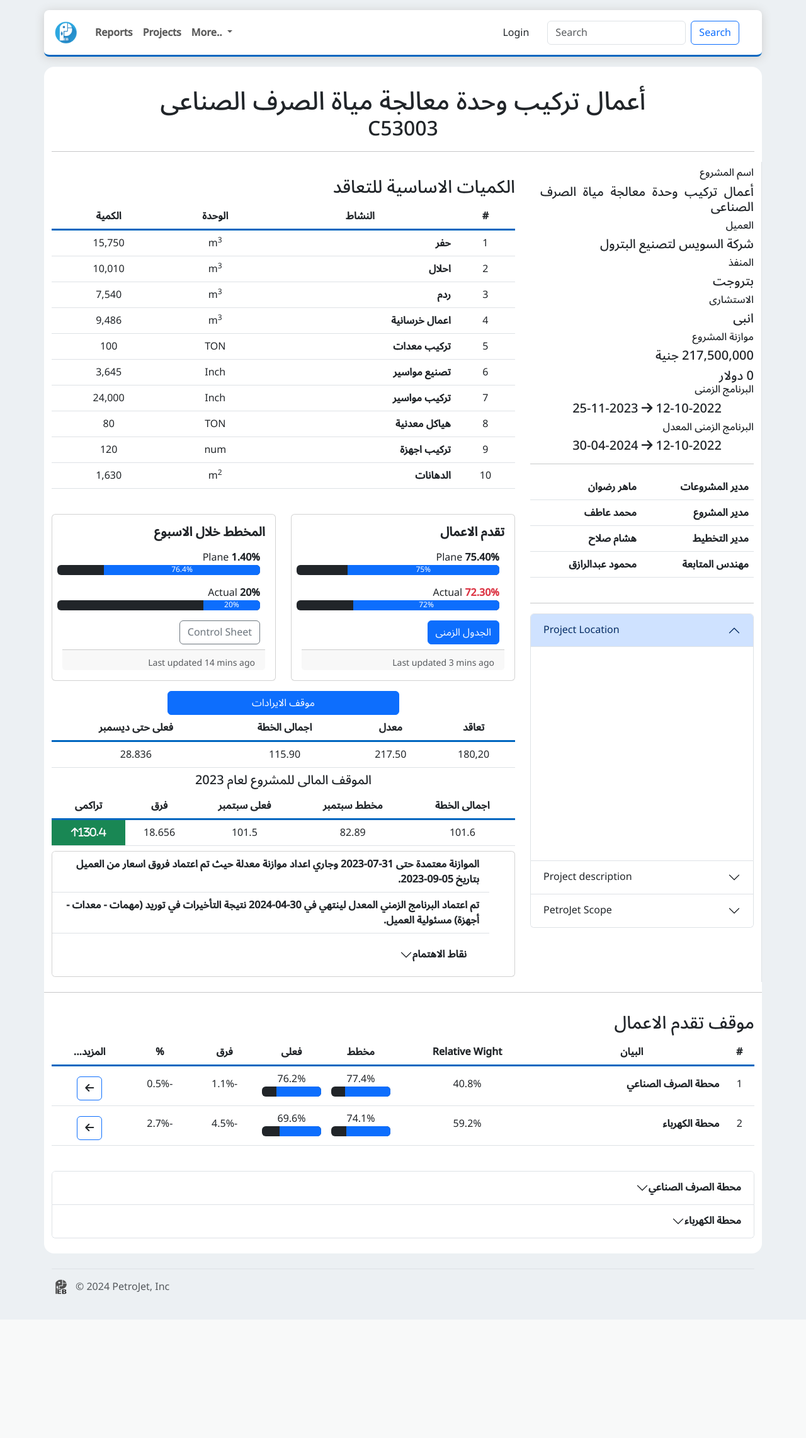
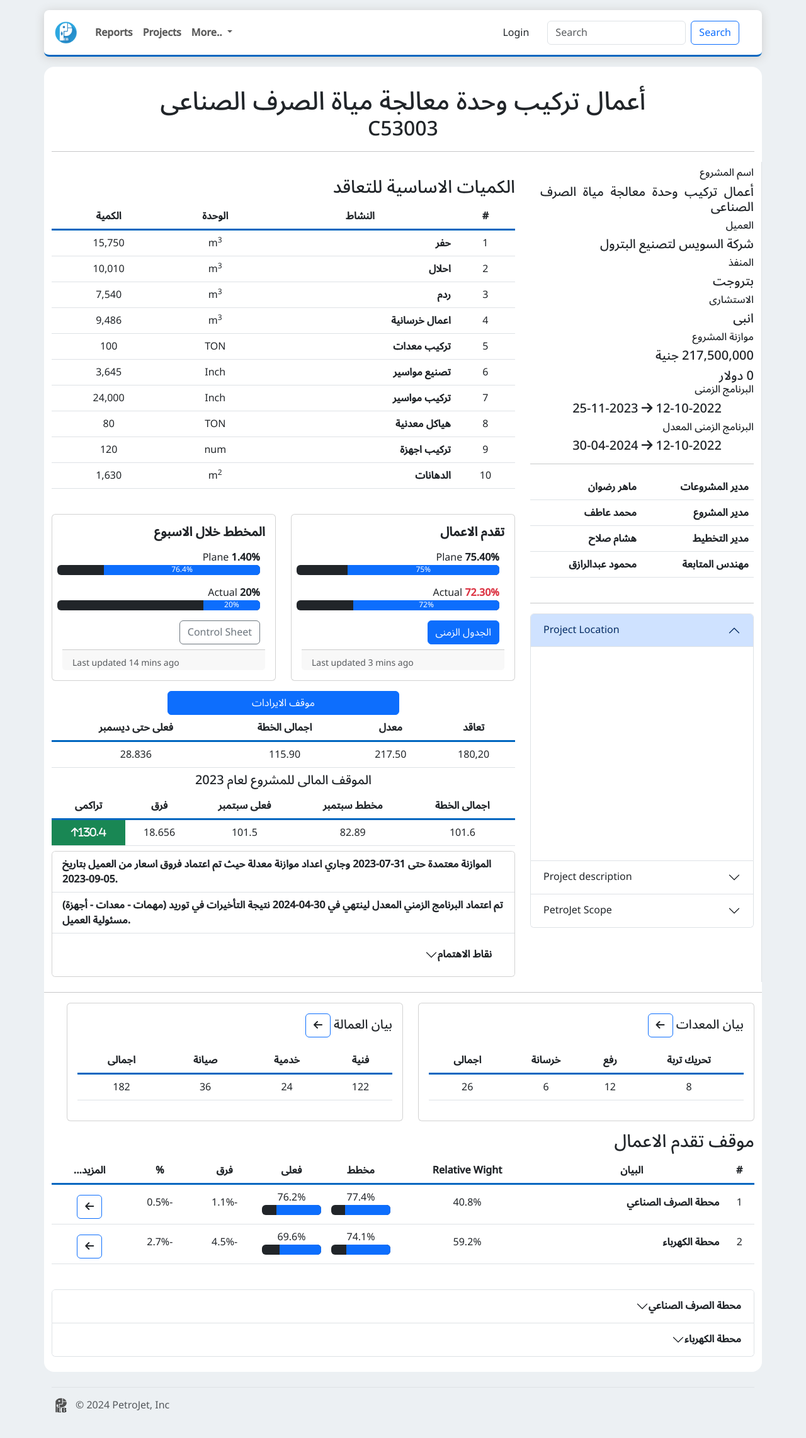
Before and after one commit to m7ssam/OPS_V2-_test, a Django app: page /report/report in a window 1280 px wide. Shown: the whole page at 63% size. Before the commit the page ends 2055 px from the top, so only its background shows below. Run offline with Django 4.2, Linux system fonts and the light colour scheme; some libraries are stand-ins or nearby versions; grey boxes are pictures that could not be loaded.

Commit message:
edit report and home page

```diff
--- a/templates/home/home.html
+++ b/templates/home/home.html
@@ -2,8 +2,8 @@
 {% load static %}
 {% block content %}
 <div class=" container d-flex card mt-4 p-4">
-    <img src="{% static 'images\planning.webp' %}" alt="">
     <h1>PetroJet Eastern branch</h1>
+    <img style="width: 350px;" src="{% static 'images\planning.webp' %}" alt="">
 </div>
 
 
--- a/templates/report/project_report.html
+++ b/templates/report/project_report.html
@@ -394,7 +394,7 @@
                   </div>
                 </div>
                 <a href="#" class="btn btn-primary m-2">الجدول الزمنى</a>
-                <div class="card-footer mb-0 pb-0">
+                <div dir = "ltr" class="card-footer mb-0 pb-0">
                   <small class="text-body-secondary mb-0 pb-0"
                     >Last updated 3 mins ago</small
                   >
@@ -443,7 +443,7 @@
                   disabled
                   >Control Sheet</a
                 >
-                <div class="card-footer mb-0 pb-0">
+                <div dir = "ltr" class="card-footer mb-0 pb-0">
                   <small class="text-body-secondary mb-0 pb-0"
                     >Last updated 14 mins ago</small
                   >
@@ -504,9 +504,9 @@
             </table>
 
             <!-- space -->
-            <div class="card mt-2">
+            <div dir = "ltr" class="card mt-2">
               <ul class="list-group list-group-flush">
-                <li class="list-group-item expand">
+                <li  class="list-group-item expand">
                   <strong
                     >الموازنة معتمدة حتى 31-07-2023 وجاري اعداد موازنة معدلة حيث
                     تم اعتماد فروق اسعار من العميل بتاريخ 05-09-2023.</strong
@@ -515,13 +515,12 @@
                 <li class="list-group-item expand">
                   <strong
                     >تم اعتماد البرنامج الزمني المعدل لينتهي في 30-04-2024 نتيجة
-                    التأخيرات في توريد (مهمات - معدات - أجهزة) مسئولية
-                    العميل.</strong
-                  >
+                    التأخيرات في توريد (مهمات - معدات - أجهزة) مسئولية العميل.
+                  </strong>
                 </li>
                 <li class="list-group-item expand justify">
                   <!-- start accordion -->
-                  <div
+                  <div dir = "rtl"
                     class="accordion accordion-flush m-0 p-0"
                     id="accordionFlushExample"
                   >
@@ -577,6 +576,71 @@
       <!-- second section end -->
       <hr />
       <!-- Page 2 -->
+      <div class="row">
+        <div class="col-sm-6 mb-3 mb-sm-0">
+          <div class="card">
+            <div class="card-body">
+              <h5 class="card-title">بيان المعدات
+                <button type="button" class="btn btn-outline-primary">
+                  <i class="fa-solid fa-arrow-left"></i>
+                </button>
+              </h5>
+              <p class="card-text">
+                <table class="table table-hover mb-0">
+                  <thead>
+                    <tr>
+                      <th scope="col">تحريك تربة</th>
+                      <th scope="col">رفع</th>
+                      <th scope="col">خرسانة</th>
+                      <th scope="col">اجمالى</th>
+                    </tr>
+                  </thead>
+                  <tbody>
+                    <tr>
+                      <td data-label="تحريك تربة" >8</td>
+                      <td data-label="رفع">12</td>
+                      <td data-label="خرسانة">6</td>
+                      <td data-label="اجمالى">26</td>
+                    </tr>
+                  </tbody>
+                </table>
+              </p>
+            </div>
+          </div>
+        </div>
+        <!-- بيانات المعدات والعمالة  -->
+        <div class="col-sm-6">
+          <div class="card">
+            <div class="card-body">
+              <h5 class="card-title">بيان العمالة
+                <button type="button" class="btn btn-outline-primary">
+                  <i class="fa-solid fa-arrow-left"></i>
+                </button>
+              </h5>
+              <p class="card-text">
+                <table class="table table-hover mb-0">
+                  <thead>
+                    <tr>
+                      <th scope="col">فنية</th>
+                      <th scope="col">خدمية</th>
+                      <th scope="col">صيانة</th>
+                      <th scope="col">اجمالى</th>
+                    </tr>
+                  </thead>
+                  <tbody>
+                    <tr>
+                      <td data-label="فنية" >122</td>
+                      <td data-label="خدمية">24</td>
+                      <td data-label="صيانة">36</td>
+                      <td data-label="اجمالى">182</td>
+                    </tr>
+                  </tbody>
+                </table>
+              </p>
+            </div>
+          </div>
+        </div>
+      </div>
       <div class="mt-3">
         <h3>موقف تقدم الاعمال</h3>
         <table class="table table-hover responsive">
```
Also changed, not shown: templates/report/home.html (+5 -3 lines).
